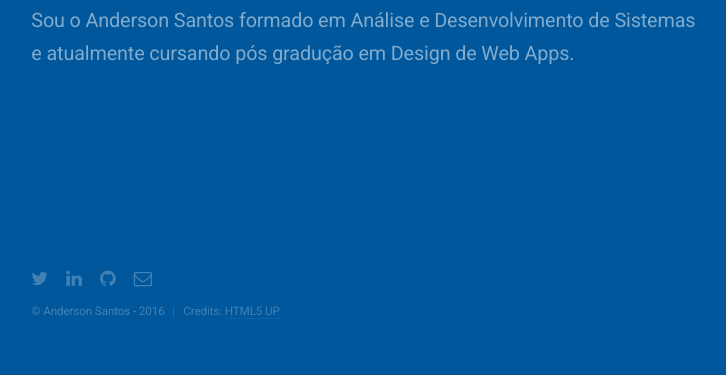
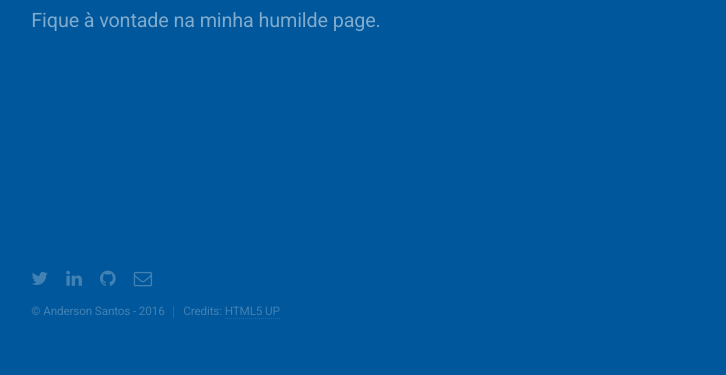
Before and after one commit to andersongns/andersongns.github.io, a plain HTML site: page index.html in a window 1280 px wide. Shown: the part 425-800 px from the top of the page, without its empty margins (20-746 px from the left). Drawn offline with Linux system fonts and the light colour scheme.

Commit message:
Update index.html

```diff
--- a/index.html
+++ b/index.html
@@ -13,7 +13,6 @@
 	<header id="header">
 		<h1>Bem-vindo!</h1>
 		<p>Fique à vontade na minha humilde page.<br />
-			Sou o Anderson Santos formado em Análise e Desenvolvimento de Sistemas <br />e atualmente cursando pós gradução em Design de Web Apps.</p>
 		</header>
 
 		<!-- Footer -->
```
